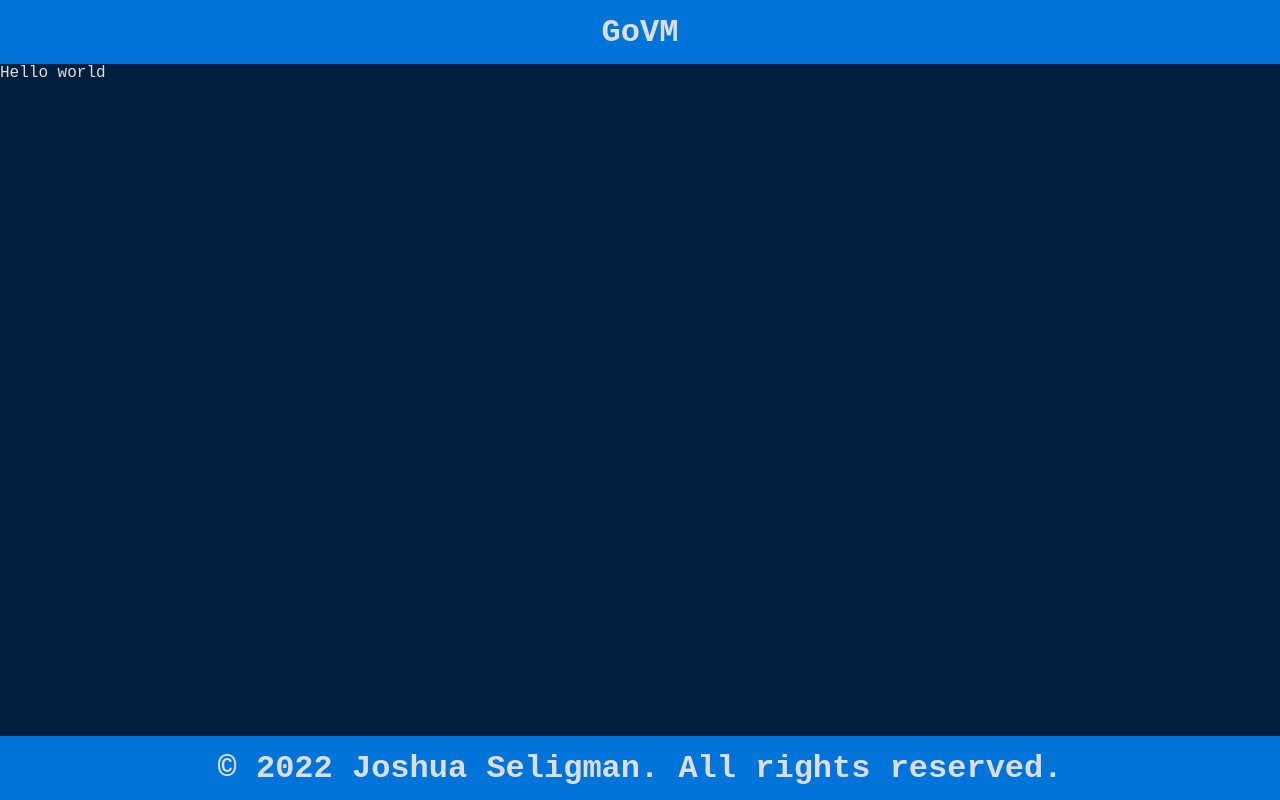
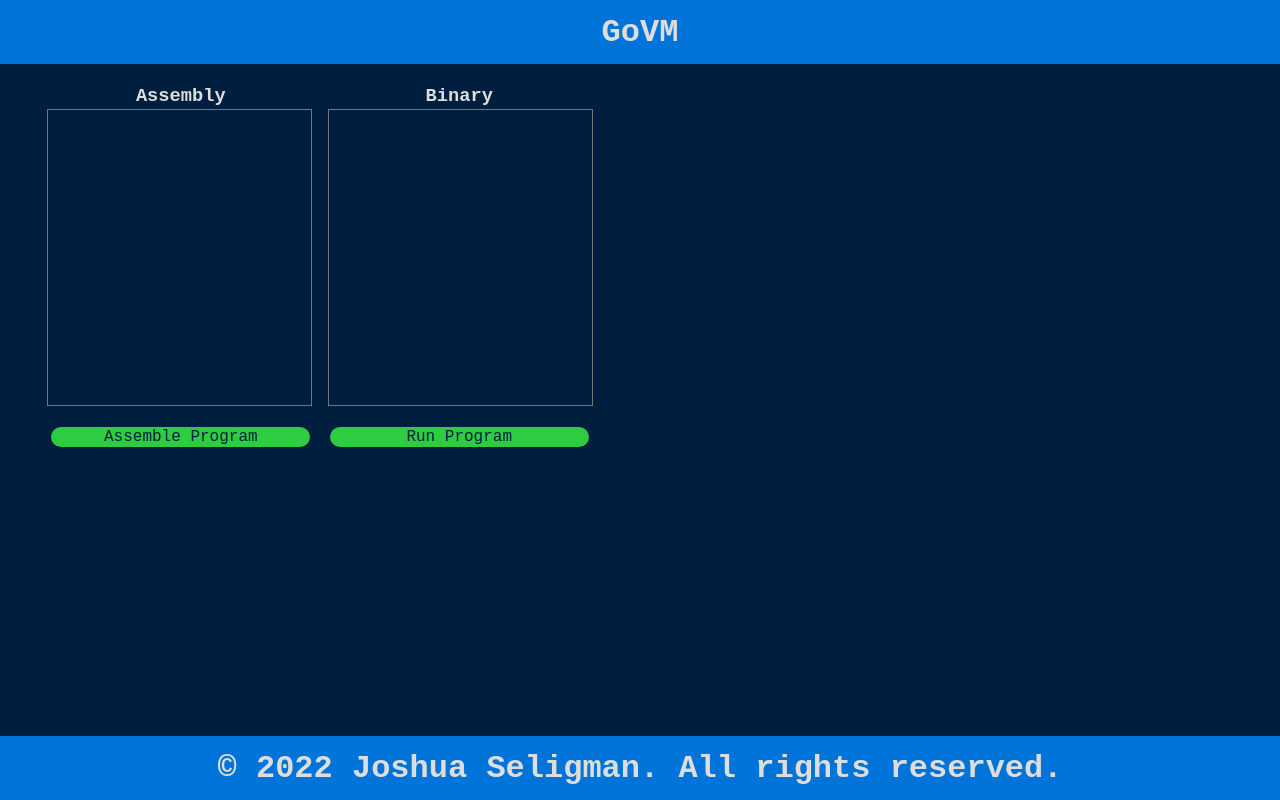
Before and after one commit to joshuaseligman18/GoVM-Web, a React (Create React App) app in the folder client/: page / in a window 1280 px wide. Built offline with nearby package versions, Linux system fonts and the light colour scheme.

Commit message:
Added the components and styled the program editor

```diff
--- a/client/src/components/home.jsx
+++ b/client/src/components/home.jsx
@@ -1,10 +1,11 @@
 import homeStyles from './../styles/home.module.scss'
+import ProgramEditor from './programEditor'
 
 // Component for the homepage
 const Home = () => {
 	return (
         <div className={homeStyles.page}>
-            Hello world
+            <ProgramEditor />
         </div>
 	)
 }
--- /dev/null
+++ b/client/src/components/programEditor.jsx
@@ -0,0 +1,25 @@
+import homeStyles from './../styles/home.module.scss'
+
+const ProgramEditor = () => {
+
+    function assembleProgram() {
+        console.log('hello world!')
+    }
+
+    return (
+        <div id={homeStyles.programEditor}>
+            <div id={homeStyles.progRow}>
+                <h3>Assembly</h3>
+                <h3>Binary</h3>
+                <textarea name="prog" className={homeStyles.progArea}></textarea>
+                <textarea name="binary" className={homeStyles.progArea} readOnly></textarea>
+            </div>
+            <div id={homeStyles.submitRow}>
+                <button onClick={assembleProgram}>Assemble Program</button>
+                <button>Run Program</button>
+            </div>
+        </div>
+    )
+}
+
+export default ProgramEditor
--- a/client/src/styles/global.scss
+++ b/client/src/styles/global.scss
@@ -14,3 +14,13 @@
         font-size: 2rem;
     }
 }
+
+.page {
+    background-color: $navy;
+    color: $silver;
+    width: 100%;
+    position: fixed;
+    top: 8%;
+    bottom: 8%;
+    display: flex;
+}
--- a/client/src/styles/home.module.scss
+++ b/client/src/styles/home.module.scss
@@ -1,11 +1,62 @@
-@import './variables.scss';
+@import './global.scss';
 
-.page {
+#programEditor {
+    margin-left: 2.5%;
+    margin-right: 2.5%;
+    width: 45%;
+    height: 60%;
+
+    display: flex;
+    flex-direction: column;
+    align-items: center;
+    justify-content: space-evenly;
+}
+
+.progArea {
     background-color: $navy;
+    resize: none;
     color: $silver;
+    font-family: 'Courier New', Courier, monospace;
+    font-size: 1rem;
+    width: 45%;
+    height: 90%;
+}
+
+#progRow {
+    display: flex;
+    align-items: center;
+    justify-content: space-evenly;
+    flex-wrap: wrap;
+    height: 80%;
     width: 100%;
-    position: fixed;
-    top: 8%;
-    bottom: 8%;
+
+    h3 {
+        width: 45%;
+        text-align: center;
+        margin: 0;
+    }
+}
+
+#submitRow {
     display: flex;
+    align-items: center;
+    justify-content: space-evenly;
+    width: 100%;
+
+    button {
+        float: center;
+        background-color: $green;
+        color: $navy;
+        border: none;
+        font-family: 'Courier New', Courier, monospace;
+        font-size: 1rem;
+        width: 45%;
+        border-radius: 10px;
+    }
+
+    button:hover {
+        cursor: pointer;
+        background-color: $red;
+        color: $silver;
+    }
 }
```
